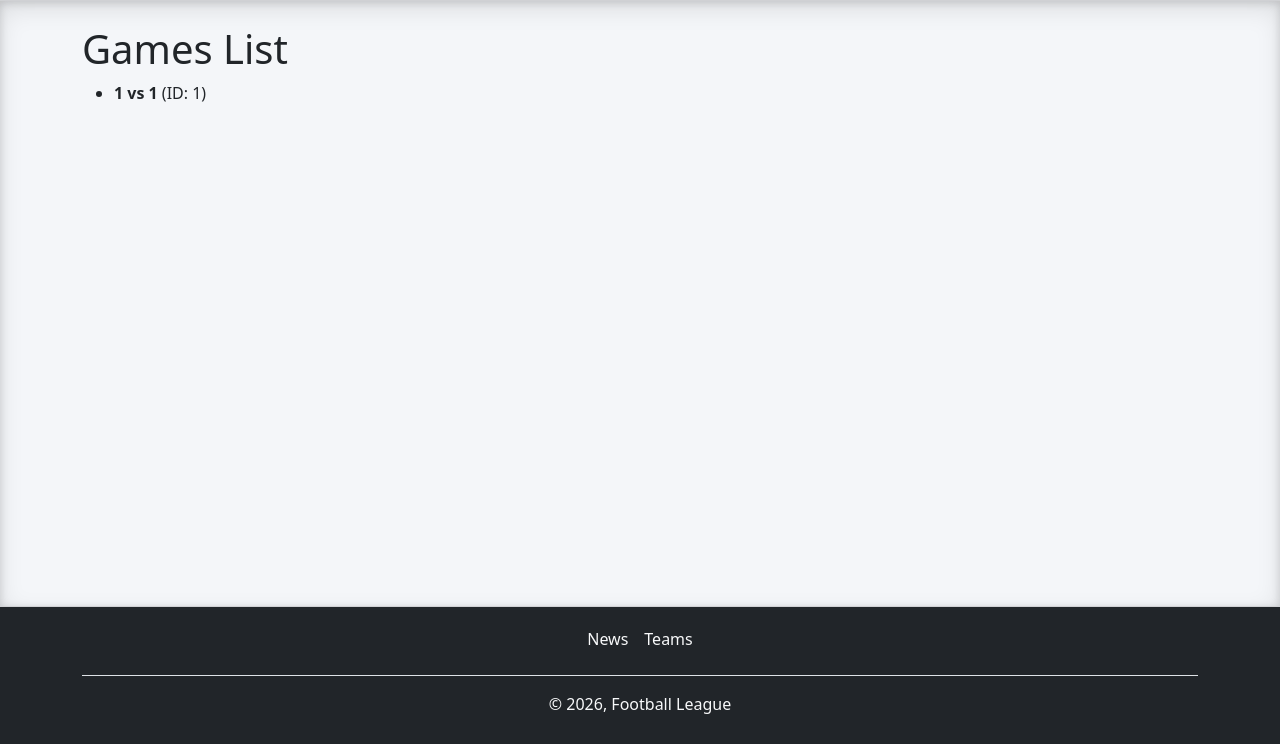
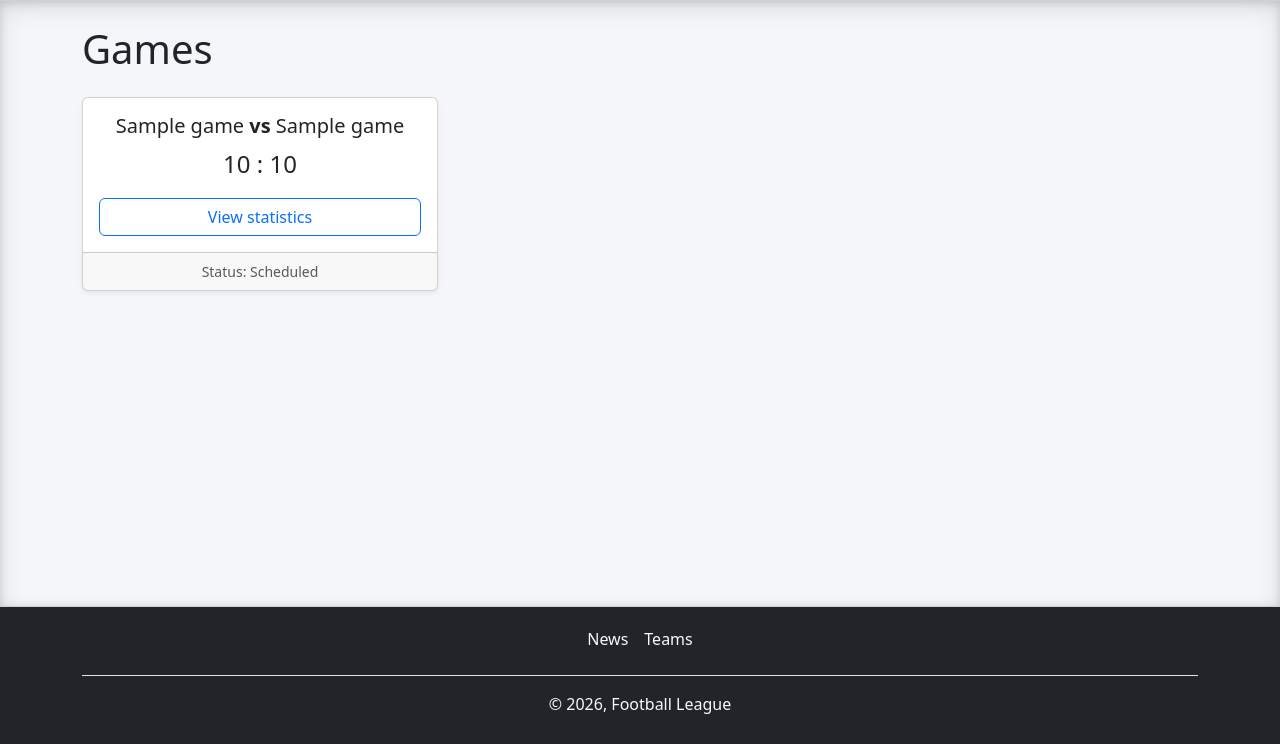
Before and after one commit to sebastianbichler/IU_2026_EF_LE_BER_VC_Python, a Flask app: template src/student_projects/g04/templates/game/index.html in a window 1280 px wide. Shown: the part 56-800 px from the top of the page. Run offline with Flask 3, Linux system fonts and the light colour scheme; the template is opened without the code that fills it: most values are stand-ins (such as "Sample title", 1, 10 or a date in 2020); parts of the project's set-up code (start-up, migrations or seed data) failed here and were passed over.

Commit message:
Added games list

```diff
--- a/src/student_projects/g04/app.py
+++ b/src/student_projects/g04/app.py
@@ -8,7 +8,7 @@ from src.routes.news_routes import news_bp
 from src.routes.team_routes import teams_web_bp, teams_api_bp
 from src.routes.competition_routes import competitions_web_bp, competitions_api_bp
 from src.routes.game_routes import games_web_bp, games_api_bp
-from src.routes.stats_api_routes import stats_api_bp
+from src.routes.stats_routes import stats_api_bp, stats_web_bp
 
 
 def create_app():
@@ -34,6 +34,7 @@ def create_app():
     app.register_blueprint(games_web_bp, url_prefix='/competitions/<competition_id>/games')
     app.register_blueprint(games_api_bp, url_prefix='/api/competitions/<competition_id>/games')
 
-    app.register_blueprint(stats_api_bp, url_prefix='/game/<game_id>')
+    # app.register_blueprint(stats_api_bp, url_prefix='/game')
+    app.register_blueprint(stats_web_bp, url_prefix='/games')
 
     return app
--- a/src/student_projects/g04/src/routes/game_routes.py
+++ b/src/student_projects/g04/src/routes/game_routes.py
@@ -16,7 +16,7 @@ def index_action(competition_id):
     if not competition:
         return render_template('not-found.html'), 404
 
-    games = game_service.get_games(competition_id)
+    games = game_service.get_games_by_competition_id(competition_id)
 
     for g in games:
         cards_cursor = game_service.db.cards.find({"game_id": g["_id"]})
--- a/src/student_projects/g04/templates/game/index.html
+++ b/src/student_projects/g04/templates/game/index.html
@@ -3,11 +3,42 @@
 {% block title %}Games{% endblock %}
 
 {% block content %}
-    <h1>Games List</h1>
+<h1 class="mb-4">Games</h1>
 
-    <ul>
-        {% for game in games %}
-            <li><strong>{{ game.team_1_id }} vs {{ game.team_2_id }}</strong> (ID: {{ game.id }})</li>
-        {% endfor %}
-    </ul>
+<div class="row row-cols-1 row-cols-md-2 row-cols-lg-3 g-4">
+    {% for game in games %}
+        <div class="col">
+            <div class="card h-100 shadow-sm">
+                <div class="card-body">
+                    <h5 class="card-title text-center">
+                       {{ game.team_1_name }} <strong>vs</strong> {{ game.team_2_name }}
+                    </h5>
+
+                    {% if game.score_1 is not none and game.score_2 is not none %}
+                        <p class="text-center fs-4">
+                            {{ game.score_1 }} : {{ game.score_2 }}
+                        </p>
+                    {% else %}
+                        <p class="text-center text-muted">
+                            Not played yet
+                        </p>
+                    {% endif %}
+
+                    <div class="d-grid mt-3">
+                        <a href="/games/{{ game.id }}/stats"
+                           class="btn btn-outline-primary">
+                            View statistics
+                        </a>
+                    </div>
+                </div>
+
+                {% if game.status %}
+                <div class="card-footer text-center text-muted small">
+                    Status: {{ game.status }}
+                </div>
+                {% endif %}
+            </div>
+        </div>
+    {% endfor %}
+</div>
 {% endblock %}
```
Also changed, not shown: src/student_projects/g04/src/routes/stats_api_routes.py (deleted, +0 -9 lines), src/student_projects/g04/src/routes/stats_routes.py (added, +34 -0 lines), src/student_projects/g04/src/services/game_service.py (+15 -1 lines).
